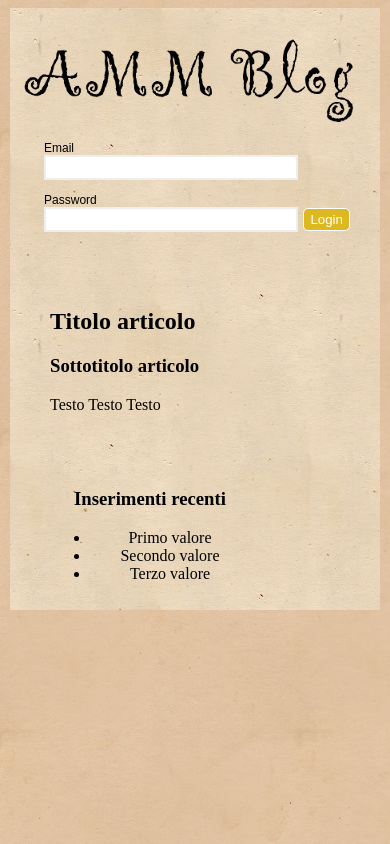
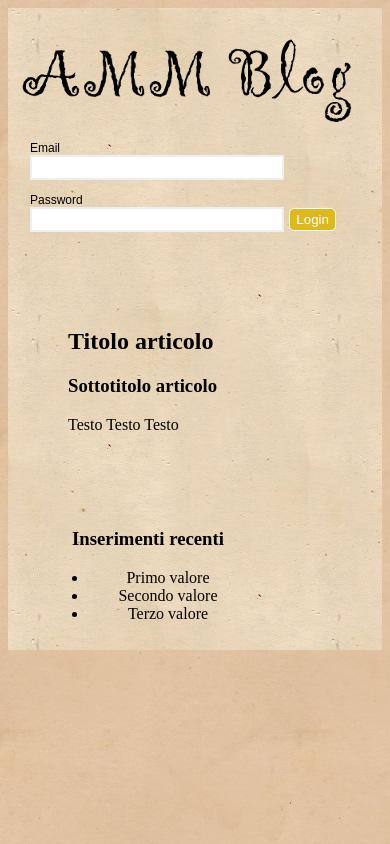
Before and after one commit to cordand/amm, a PHP site: page / in a window 390 px wide; the page is wider, and only the part inside the window is pictured. Run offline with PHP 8.4, Linux system fonts and the light colour scheme.

Commit message:
Merge origin/master
Conflicts:
	index.php
	nbproject/project.xml

```diff
--- a/styles/myCss.css
+++ b/styles/myCss.css
@@ -16,7 +16,7 @@ header {
     margin:0 auto;
 
     //background: #eee;
-    height: 200px;
+    height: 100px;
     padding: 20px 0;
     font: 12px arial, sans-serif;
 }
@@ -58,7 +58,7 @@ header {
   background-image: url('../images/tile2.jpg');
   background-repeat: repeat;
   min-width: 370px;
-  width: 60%;
+  width: 800px;
   margin: 0 auto;
 }
 
@@ -82,9 +82,9 @@ body{
   float:left;
   //margin-left:-240px;
   //left:240px;
-  width:70%;
+  width:calc(100%-200px);
   position:relative;
-
+  padding:20px;
   text-align: left;
 
 }
@@ -110,7 +110,36 @@ body{
   padding:20px;
 }
 
-@media screen and (max-width: 1170px) {
+@media screen and (max-width: 800px) {
+
+#all{
+     width: 100%;
+
+}
+
+
+}
+@media screen and (max-width: 758px) {
+
+#header form {
+    float: left;
+    margin-right: 30px;
+    height: 100px;
+    padding-top: 10px;
+    padding-left: 20px;
+}
+header {
+
+
+    //background: #eee;
+    height: 200px;
+
+}
+
+
+}
+@media screen and (max-width: 527px) {
+
     #sidebar {
   float:left;
   width:200px;
@@ -120,4 +149,6 @@ body{
   //background:red;
   padding:20px;
 }
+
+
 }
```
